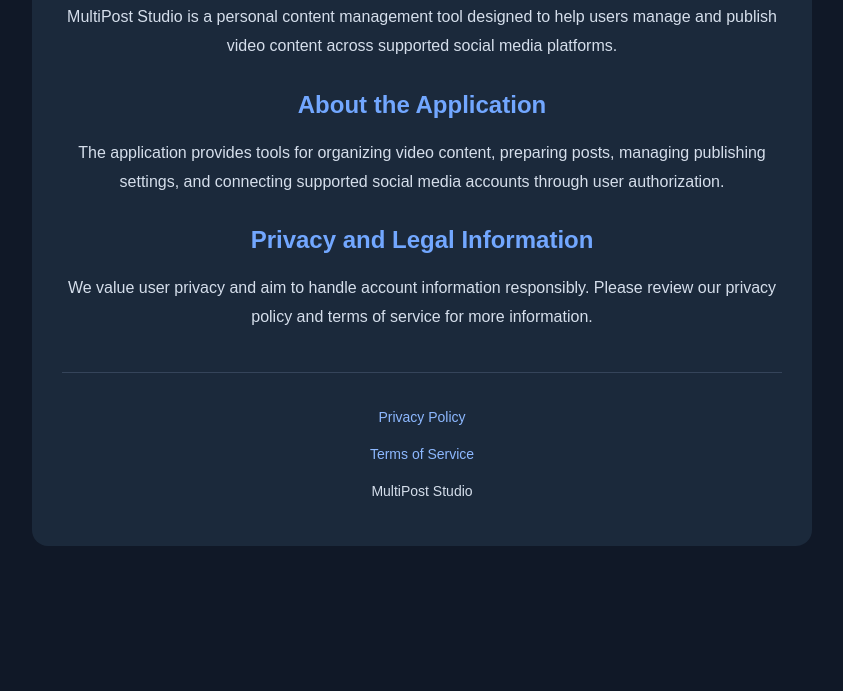
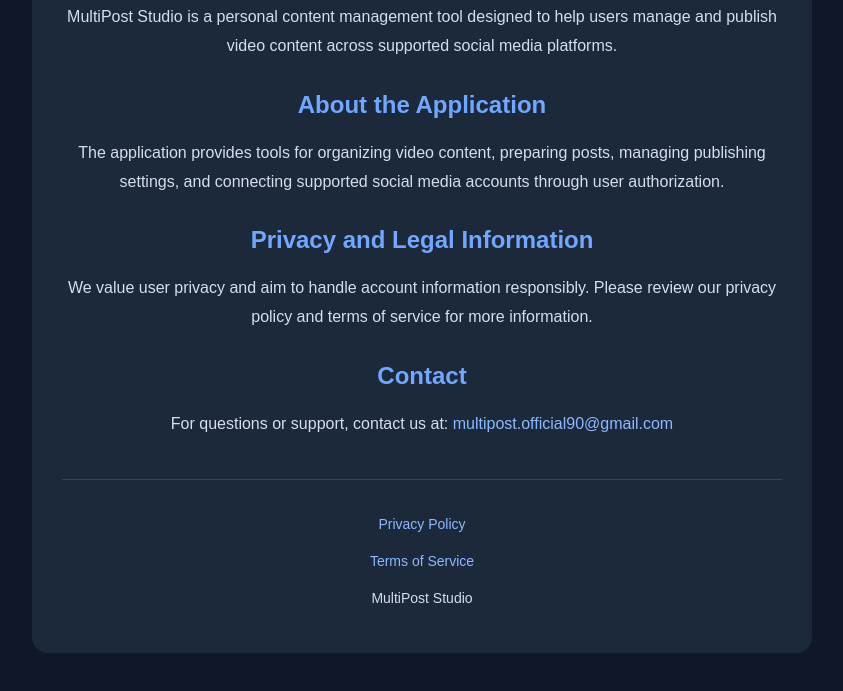
Before and after one commit to louai337/multipost-site, a plain HTML site: page index.html in a window 1280 px wide. Shown: the part 207-898 px from the top of the page, without its empty margins (218-1061 px from the left). Before the commit the page ends 843 px from the top, so only its background shows below. Drawn offline with Linux system fonts and the light colour scheme.

Commit message:
Update index.html

```diff
--- a/index.html
+++ b/index.html
@@ -1,4 +1,3 @@
-
 <!DOCTYPE html>
 <html lang="en">
 <head>
@@ -76,13 +75,17 @@
       of service for more information.
     </p>
 
+    <h2>Contact</h2>
+    <p>
+      For questions or support, contact us at:
+      <a href="mailto:multipost.official90@gmail.com">
+        multipost.official90@gmail.com
+      </a>
+    </p>
+
     <footer>
-      <p>
-        <a href="privacy.html">Privacy Policy</a>
-      </p>
-      <p>
-        <a href="terms.html">Terms of Service</a>
-      </p>
+      <p><a href="privacy.html">Privacy Policy</a></p>
+      <p><a href="terms.html">Terms of Service</a></p>
       <p>MultiPost Studio</p>
     </footer>
   </main>
```
